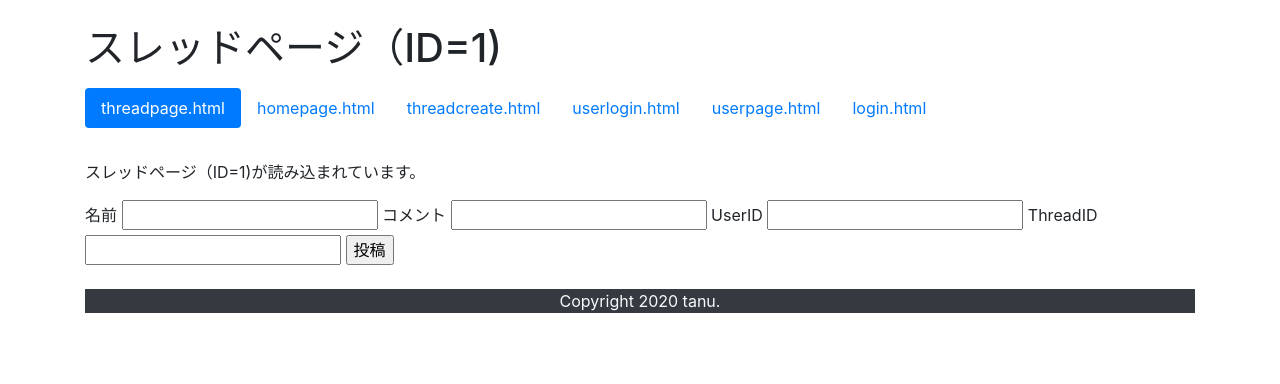
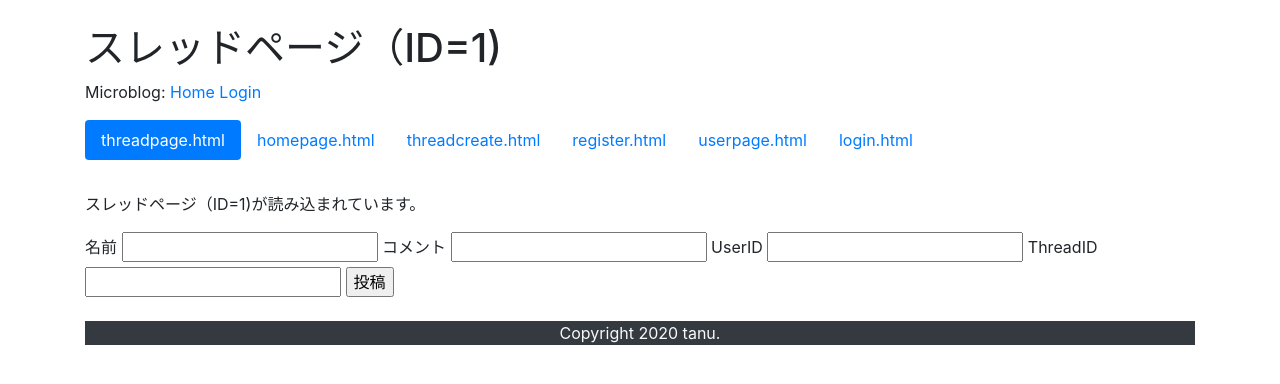
Before and after one commit to yasuyasuko/sixchan4, a Flask app: page /threadpage/1/ in a window 1280 px wide. Shown: the top 384 px of the page. Run offline with Flask 3, Linux system fonts and the light colour scheme; some libraries are stand-ins or nearby versions.

Commit message:
line181 check!

```diff
--- a/blog/app.py
+++ b/blog/app.py
@@ -96,7 +96,7 @@ class CommentInfo(db.Model):
     Nickname = db.Column(db.String, nullable=True)
     Comment_Content = db.Column(db.String, nullable=False)
     Comment_Create_Date = db.Column(db.String, nullable=False)
-    id = db.Column(db.Integer, nullable=False)
+    UserID = db.Column(db.Integer, nullable=False)
     ThreadID = db.Column(db.Integer, nullable=False)
 
 class ThreadInfo(db.Model):
@@ -105,7 +105,7 @@ class ThreadInfo(db.Model):
     Thread_Name = db.Column(db.String, nullable=False)
     Thread_Content = db.Column(db.String, nullable=False)
     Thread_Create_Date = db.Column(db.String, nullable=False)
-    id = db.Column(db.Integer, nullable=False)
+    UserID = db.Column(db.Integer, nullable=False)
 
 
 #Routing##########################################################
@@ -124,7 +124,7 @@ def threadpage(id):
             Nickname = request.form['Nickname'],
             Comment_Content = request.form['Comment_Content'],
             Comment_Create_Date =dt_now,
-            id  = request.form['UserID'],
+            UserID  = request.form['UserID'],
             ThreadID = request.form['ThreadID'],
         )
         db.session.add(comment_info)
@@ -142,7 +142,7 @@ def threadcreate():
             Thread_Name = request.form['Thread_Name'],
             Thread_Content = request.form['Thread_Content'],
             Thread_Create_Date =dt_now,
-            id  = request.form['UserID']
+            UserID  = request.form['UserID']
         )
         db.session.add(thread_info)
         db.session.commit()
@@ -154,7 +154,7 @@ def threadcreate():
 
 # ユーザー情報をDBに登録
 @app.route('/register', methods=['GET', 'POST'])
-def userlogin():
+def register():
     if request.method == 'POST':
         user_info = UserInfo(
             User_Name = request.form['User_Name'],
@@ -176,11 +176,20 @@ def user_detail(id):
         return render_template("user_detail.html", user_info=user_info)
 
 @app.route('/userpage/')
+@login_required
 def userpage():
+    user_info_all = CommentInfo.query.filter(CommentInfo.ThreadID == id).all()
     return render_template('userpage.html', \
         userpage = True, \
         title = 'userpage.html')
 
+# logoutページのルーティング
+@app.route('/logout')
+def logout():
+  # logout_user関数を呼び出し
+  logout_user()
+  # トップページにリダイレクト
+  return redirect(url_for('homepage'))
 
 #おまじない###############################################################
 if __name__ == "__main__":
--- a/blog/templates/base.html
+++ b/blog/templates/base.html
@@ -12,6 +12,27 @@
 	<body>
 		<div class="container">
             <h1 class="mt-4">{{ title }}</h1>
+
+<div>
+  <!-- 表題 -->
+  Microblog:
+  <!-- トップページへのリンク -->
+  <a href="{{ url_for('homepage') }}">Home</a>
+
+  <!-- 現在のユーザーが匿名ユーザーの場合 -->
+  {% if current_user.is_anonymous %}
+  <!-- loginページへのリンク -->
+  <a href="{{ url_for('login') }}">Login</a>
+
+  <!-- その他の(現在のユーザーが有効な権限を保持している)場合 -->
+  {% else %}
+  <!-- logoutページへのリンク -->
+  <a href="{{ url_for('logout') }}">Logout</a>
+
+  <!-- jinja2 templateではendが必要 -->
+  {% endif %}
+
+</div>
 
             <!-- ヘッダー -->
             {% include "header.html" %}
--- a/blog/templates/header.html
+++ b/blog/templates/header.html
@@ -3,7 +3,7 @@
         <li class="nav-item"><a class="nav-link{% if threadpage %} active{% endif %}" href="/threadpage/0/">threadpage.html</a></li>
         <li class="nav-item"><a class="nav-link{% if homepage %} active{% endif %}" href="/">homepage.html</a></li>
         <li class="nav-item"><a class="nav-link{% if threadcreate %} active{% endif %}" href="/threadcreate/">threadcreate.html</a></li>
-        <li class="nav-item"><a class="nav-link{% if userlogin %} active{% endif %}" href="/register">userlogin.html</a></li>
+        <li class="nav-item"><a class="nav-link{% if register %} active{% endif %}" href="/register">register.html</a></li>
         <li class="nav-item"><a class="nav-link{% if userpage %} active{% endif %}" href="/userpage/">userpage.html</a></li>
         <li class="nav-item"><a class="nav-link{% if userpage %} active{% endif %}" href="/login">login.html</a></li>
     </ul>
--- a/blog/templates/login.html
+++ b/blog/templates/login.html
@@ -1,6 +1,6 @@
 <h2>ログインページ</h2>
 <div>
-  <a href="{{ url_for('userlogin' )}}">
+  <a href="{{ url_for('register' )}}">
       新規登録へ
   </a>
 </div>
--- a/blog/templates/threadpage.html
+++ b/blog/templates/threadpage.html
@@ -6,7 +6,7 @@
 				{% set cnt = [1] %}
 				{% for comment_info in comment_info_all %}
 					<div>
-             			<p>No.{{ cnt[0] }} Name:{{comment_info.Nickname}} ID:{{comment_info.id}}</p>
+             			<p>No.{{ cnt[0] }} Name:{{comment_info.Nickname}} ID:{{comment_info.UserID}}</p>
 						<p>{{comment_info.Comment_Content}}</p>
 						<p>{{comment_info.Comment_Create_Date}}</p>
 						{% set _ = cnt.append(cnt[0] + 1) %}
```
Also changed, not shown: blog/templates/userpage.html (+4 -5 lines), blog/instance/SNSdb.db.
